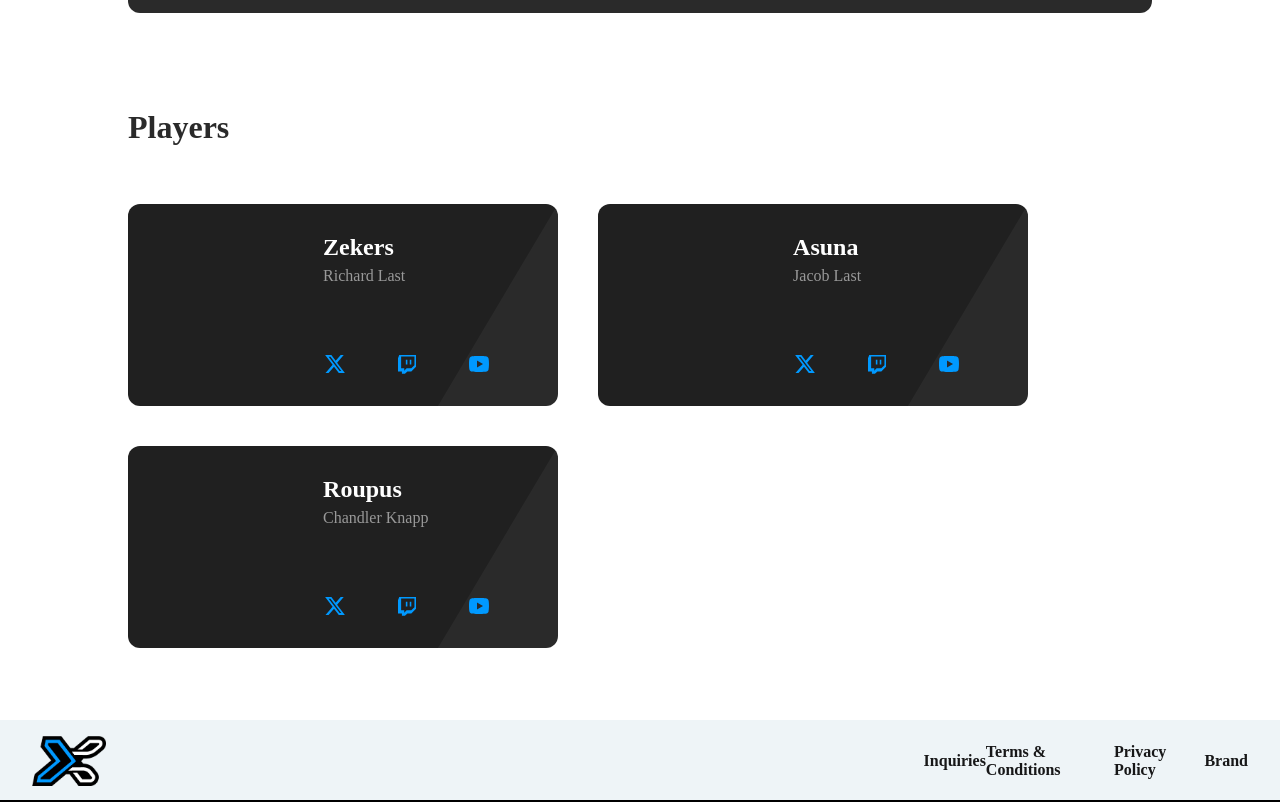
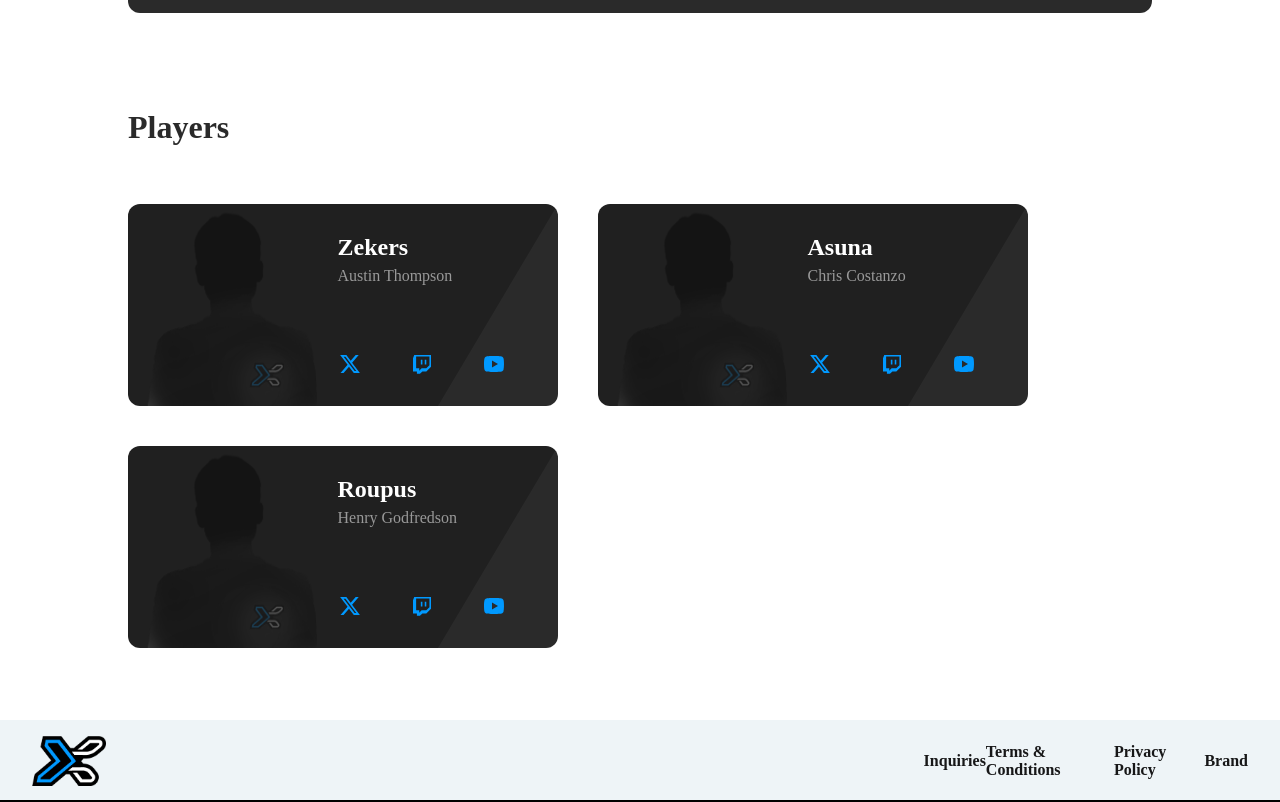
Before and after one commit to KodiakAgency/xmplfy2024, a Next.js app: page /teams/rocket-league in a window 1280 px wide. Shown: the part 714-1516 px from the top of the page. Built offline with nearby package versions, Linux system fonts and the light colour scheme.

Commit message:
added placeholder images

```diff
--- a/src/components/PlayerCard.tsx
+++ b/src/components/PlayerCard.tsx
@@ -1,5 +1,7 @@
+import Image from "next/image";
 import React from "react";
 import { RiTwitterXFill, RiTwitchFill, RiYoutubeFill } from "react-icons/ri";
+import placeholderImage from "../assets/img/207x192-Default.png";
 
 const PlayerCard = ({
 	Position,
@@ -11,7 +13,9 @@ const PlayerCard = ({
 }) => {
 	return (
 		<div className='playerCard'>
-			<div className='playerCard__image'></div>
+			<div className='playerCard__image'>
+				<Image src={placeholderImage} alt='' />
+			</div>
 			<div className='playerCard__details'>
 				<div className='playerCard__details--top'>
 					<h4 className='playerCard__position blue'>{Position}</h4>
--- a/src/pages/teams/rocket-league.tsx
+++ b/src/pages/teams/rocket-league.tsx
@@ -34,7 +34,7 @@ const rocketleague = () => {
 						<PlayerCard
 							Position={""}
 							Alias={"Zekers"}
-							Name={"Richard Last"}
+							Name={"Austin Thompson"}
 							x_link={"https://x.com/xmplfy"}
 							stream_link={"https://twitch.tv/xmplfygg"}
 							youtube_link={"https://youtube.com/@xmplfy"}
@@ -42,7 +42,7 @@ const rocketleague = () => {
 						<PlayerCard
 							Position={""}
 							Alias={"Asuna"}
-							Name={"Jacob Last"}
+							Name={"Chris Costanzo"}
 							x_link={"https://x.com/xmplfy"}
 							stream_link={"https://twitch.tv/xmplfygg"}
 							youtube_link={"https://youtube.com/@xmplfy"}
@@ -50,7 +50,7 @@ const rocketleague = () => {
 						<PlayerCard
 							Position={""}
 							Alias={"Roupus"}
-							Name={"Chandler Knapp"}
+							Name={"Henry Godfredson"}
 							x_link={"https://x.com/xmplfy"}
 							stream_link={"https://twitch.tv/xmplfygg"}
 							youtube_link={"https://youtube.com/@xmplfy"}
--- a/src/styles/components/_playerCard.scss
+++ b/src/styles/components/_playerCard.scss
@@ -15,6 +15,11 @@
 
 	&__image {
 		width: 45%;
+		height: 100%;
+		object-fit: cover;
+		img {
+			height: 100%;
+		}
 	}
 	&__details {
 		display: flex;
```
Also changed, not shown: src/assets/img/207x192-Default.png (added).
